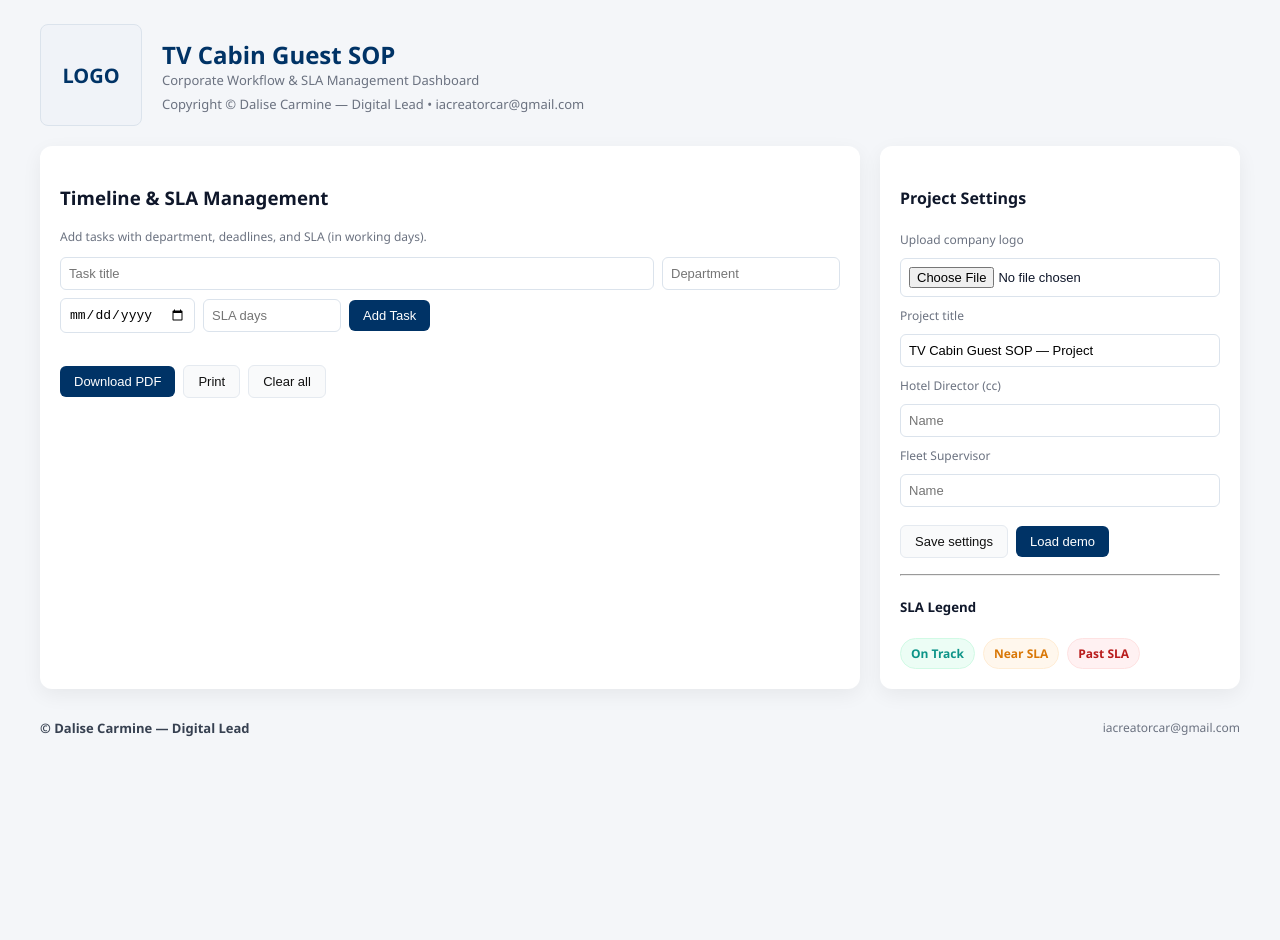
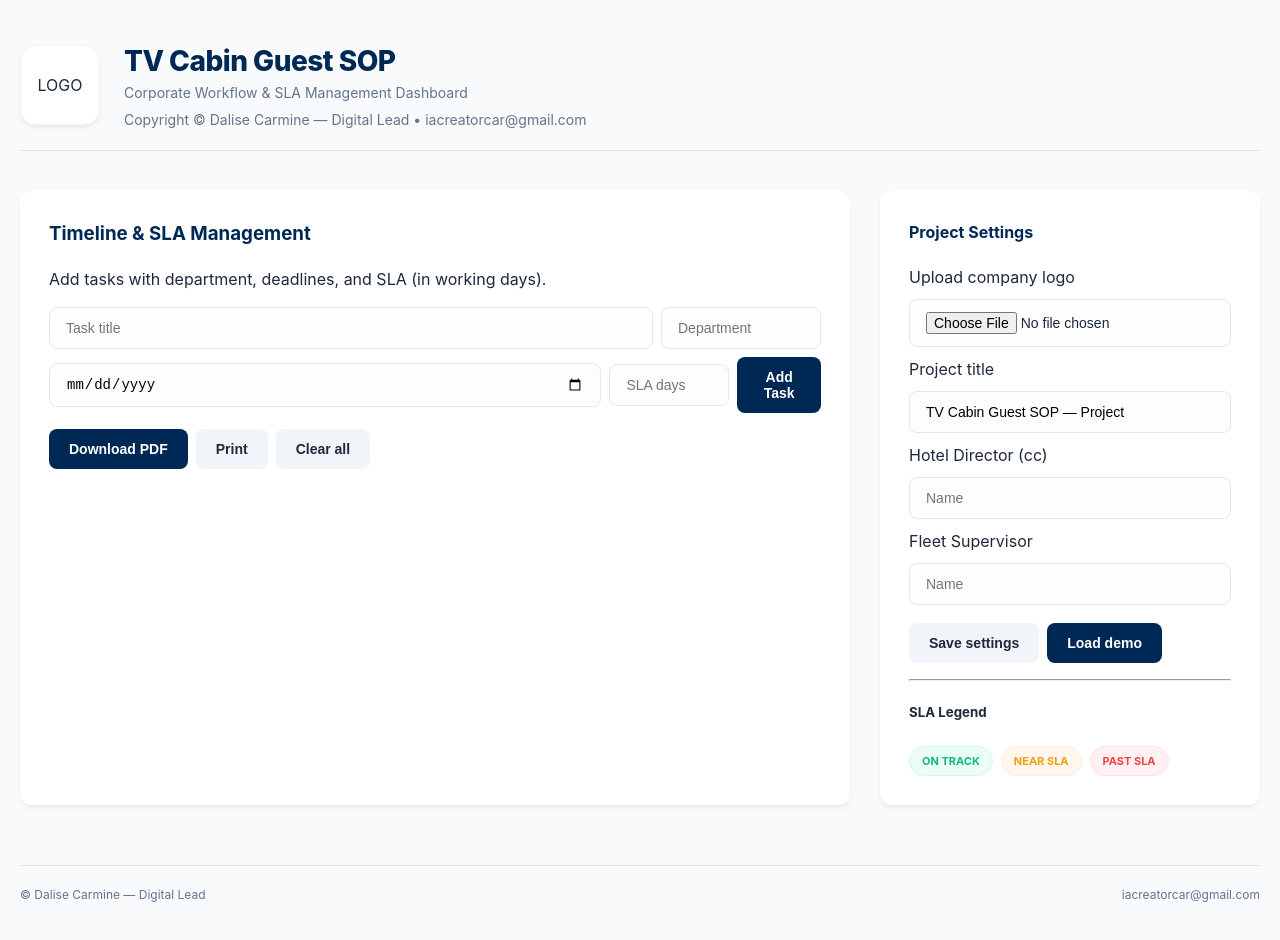
Before and after one commit to iacreatorcar/Tv-Cabin-Sop, a plain HTML site: page index.html in a window 1280 px wide. Before the commit the page ends 800 px from the top, so only its background shows below. Drawn offline with Linux system fonts and the light colour scheme; files that its build step writes are made by us from their sources; files whose address does not match are found by name.

Commit message:
Update style.css

```diff
--- a/style.css
+++ b/style.css
@@ -1,159 +1,201 @@
 :root {
-  --bg: #f4f6f9;
-  --card: #ffffff;
-  --accent: #003366;
-  --muted: #6b7280;
-  --ok: #0d9488;
-  --warn: #d97706;
-  --bad: #b91c1c;
+  --primary: #002855;       /* Navy Aroya */
+  --accent: #0056b3;
+  --bg: #f8fafc;
+  --card-bg: #ffffff;
+  --text-main: #1e293b;
+  --text-muted: #64748b;
+
+  /* Status Colors */
+  --ok: #10b981;
+  --warn: #f59e0b;
+  --bad: #ef4444;
+
+  --radius: 12px;
+  --shadow: 0 4px 6px -1px rgba(0, 0, 0, 0.05), 0 2px 4px -1px rgba(0, 0, 0, 0.03);
+  --shadow-lg: 0 10px 15px -3px rgba(0, 0, 0, 0.1);
 }
 
+* { box-sizing: border-box; transition: all 0.2s ease; }
+
 body {
-  font-family: "Segoe UI", Roboto, Helvetica, Arial, sans-serif;
-  background: var(--bg);
-  color: #0f172a;
+  font-family: 'Inter', -apple-system, sans-serif;
+  background-color: var(--bg);
+  color: var(--text-main);
   margin: 0;
-  padding: 24px;
+  line-height: 1.5;
 }
 
 .container {
-  max-width: 1200px;
+  max-width: 1300px;
   margin: 0 auto;
+  padding: 40px 20px;
 }
 
+/* Header Design */
 header {
   display: flex;
-  gap: 20px;
   align-items: center;
+  gap: 24px;
+  margin-bottom: 40px;
+  padding-bottom: 20px;
+  border-bottom: 1px solid #e2e8f0;
+}
+
+.logo-preview {
+  width: 80px;
+  height: 80px;
+  background: white;
+  border-radius: 16px;
+  display: flex;
+  align-items: center;
+  justify-content: center;
+  box-shadow: var(--shadow);
+  border: 1px solid #f1f5f9;
+}
+
+.logo-preview img { max-width: 80%; }
+
+h1 {
+  font-size: 28px;
+  font-weight: 800;
+  margin: 0;
+  color: var(--primary);
+  letter-spacing: -0.5px;
+}
+
+.sub { color: var(--text-muted); font-size: 14px; }
+
+/* Grid Layout */
+.grid {
+  display: grid;
+  grid-template-columns: 1fr 380px;
+  gap: 30px;
+}
+
+.card {
+  background: var(--card-bg);
+  padding: 28px;
+  border-radius: var(--radius);
+  box-shadow: var(--shadow);
+  border: 1px solid rgba(255,255,255,0.7);
+}
+
+h3, h4 { margin-top: 0; color: var(--primary); font-weight: 700; }
+
+/* Form Elements */
+.input-group {
+  display: grid;
+  grid-template-columns: 1fr 1fr auto;
+  gap: 12px;
   margin-bottom: 20px;
 }
 
-.logo-preview {
-  width: 100px;
-  height: 100px;
+input, select {
+  width: 100%;
+  padding: 12px 16px;
   border-radius: 8px;
-  background: #f0f3f8;
-  display: flex;
+  border: 1px solid #e2e8f0;
+  background: #fdfdfd;
+  font-size: 14px;
+}
+
+input:focus {
+  outline: none;
+  border-color: var(--accent);
+  box-shadow: 0 0 0 3px rgba(0, 86, 179, 0.1);
+}
+
+button {
+  padding: 12px 20px;
+  border-radius: 8px;
+  font-weight: 600;
+  cursor: pointer;
+  border: none;
+  font-size: 14px;
+  display: inline-flex;
   align-items: center;
   justify-content: center;
-  overflow: hidden;
-  border: 1px solid #dbe3ec;
-  font-weight: bold;
-  font-size: 20px;
-  color: var(--accent);
+  gap: 8px;
 }
 
-h1 {
-  font-size: 24px;
-  margin: 0;
-  color: var(--accent);
+button:not(.secondary) {
+  background: var(--primary);
+  color: white;
 }
 
-.sub {
-  color: var(--muted);
-  font-size: 13px;
+button:not(.secondary):hover {
+  background: #001a3a;
+  transform: translateY(-1px);
+  box-shadow: var(--shadow-lg);
 }
 
-.grid {
-  display: grid;
-  grid-template-columns: 1fr 360px;
-  gap: 20px;
+button.secondary {
+  background: #f1f5f9;
+  color: var(--text-main);
 }
 
-.card {
-  background: var(--card);
-  padding: 20px;
-  border-radius: 12px;
-  box-shadow: 0 6px 20px rgba(0, 0, 0, 0.06);
-}
+button.secondary:hover { background: #e2e8f0; }
 
-/* Timeline tasks */
-.timeline {
-  display: flex;
-  flex-direction: column;
-  gap: 12px;
-  margin-top: 16px;
-}
-
+/* Timeline Tasks */
 .task {
   display: flex;
   align-items: center;
-  gap: 14px;
-  padding: 12px;
-  border-radius: 10px;
-  border: 1px solid #e5eaf0;
-  background: #fafbfc;
+  padding: 18px;
+  margin-bottom: 12px;
+  background: white;
+  border-radius: 12px;
+  border-left: 6px solid #cbd5e1;
+  box-shadow: 0 2px 4px rgba(0,0,0,0.02);
+  border-top: 1px solid #f1f5f9;
+  border-right: 1px solid #f1f5f9;
+  border-bottom: 1px solid #f1f5f9;
 }
 
-.task .meta {
-  flex: 1;
+/* Color coding by status */
+.task.status-ok { border-left-color: var(--ok); }
+.task.status-near { border-left-color: var(--warn); }
+.task.status-past { border-left-color: var(--bad); }
+
+.task:hover {
+  transform: translateX(4px);
+  box-shadow: var(--shadow);
 }
 
-.task .title {
-  font-weight: 600;
-  color: #111827;
+.task .meta { flex: 1; }
+.task .title { font-weight: 700; font-size: 16px; margin-bottom: 4px; }
+
+.tag {
+  background: #eff6ff;
+  color: var(--accent);
+  padding: 2px 10px;
+  border-radius: 6px;
+  font-size: 11px;
+  text-transform: uppercase;
+  font-weight: 700;
+  letter-spacing: 0.5px;
 }
 
-.tag {
-  font-size: 12px;
-  padding: 4px 8px;
-  border-radius: 999px;
-  border: 1px solid #e5eaf0;
-  background: #f8fafc;
-  color: var(--accent);
-}
-
-.small {
-  font-size: 12px;
-  color: var(--muted);
-}
-
+/* Legend & Footer */
 .pill {
-  padding: 6px 10px;
-  border-radius: 999px;
-  font-weight: 600;
-  font-size: 12px;
-}
-
-button {
-  background: var(--accent);
-  color: white;
-  border: 0;
-  padding: 8px 14px;
-  border-radius: 6px;
-  cursor: pointer;
-  font-size: 13px;
-}
-
-button.secondary {
-  background: #f9fafb;
-  color: #111;
-  border: 1px solid #e5eaf0;
-}
-
-input, select {
-  padding: 8px;
-  border-radius: 6px;
-  border: 1px solid #dbe3ec;
-  font-size: 13px;
+  padding: 6px 12px;
+  border-radius: 20px;
+  font-size: 11px;
+  font-weight: 700;
+  text-transform: uppercase;
 }
 
 footer {
-  margin-top: 30px;
-  font-size: 13px;
-  color: var(--muted);
+  margin-top: 60px;
+  padding-top: 20px;
+  border-top: 1px solid #e2e8f0;
   display: flex;
   justify-content: space-between;
-  align-items: center;
-}
-
-.copyright {
-  font-weight: 600;
-  color: #374151;
+  font-size: 12px;
+  color: var(--text-muted);
 }
 
 @media (max-width: 900px) {
-  .grid {
-    grid-template-columns: 1fr;
-  }
+  .grid { grid-template-columns: 1fr; }
+  .input-group { grid-template-columns: 1fr; }
 }
```
